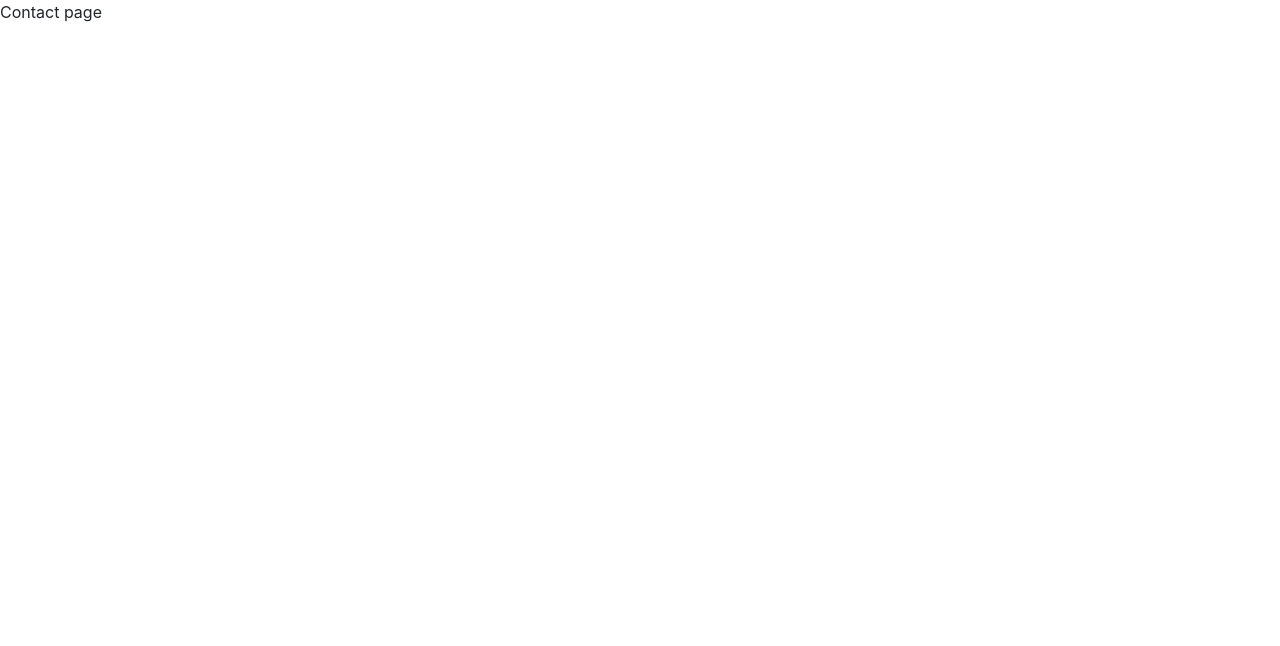
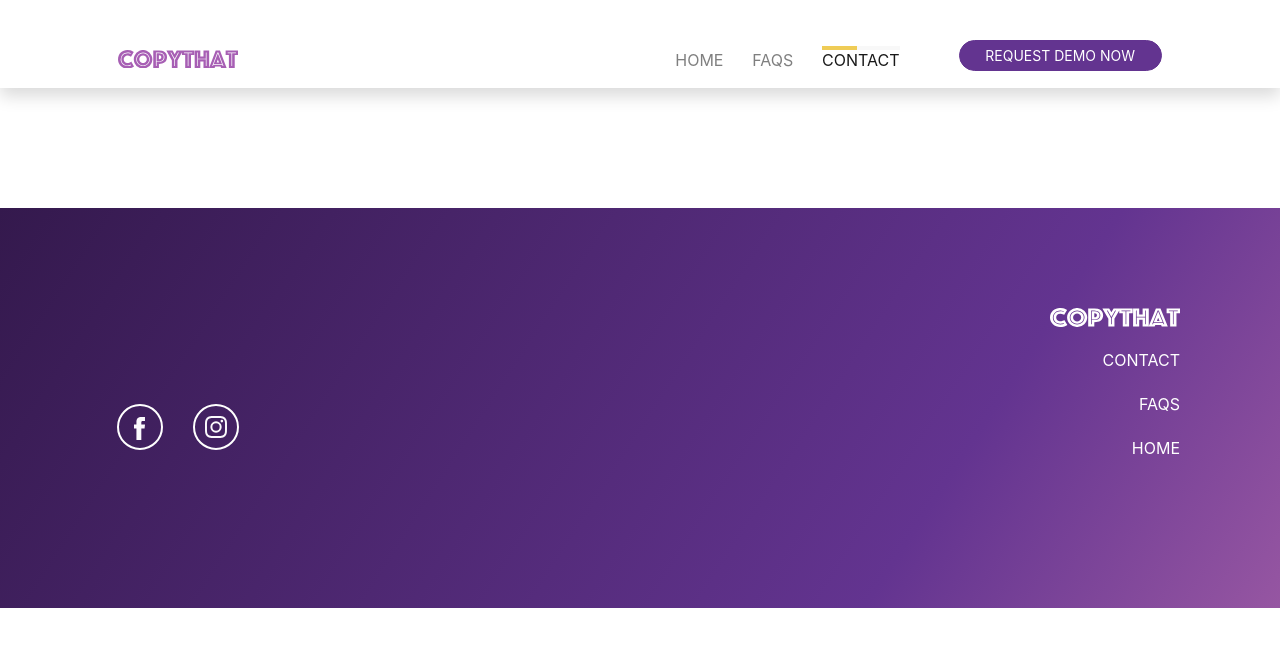
Before and after one commit to yashu2001/Copy_That, a React (Create React App) app: page /contact in a window 1280 px wide. Shown: the top 646 px of the page. Built offline with nearby package versions, Linux system fonts and the light colour scheme.

Commit message:
Navbar component made reuseable and contact page basic setup with navbar and footer done

```diff
--- a/src/components/COMMON/Navbar.js
+++ b/src/components/COMMON/Navbar.js
@@ -1,7 +1,7 @@
 import React from "react";
 import { Link } from "react-router-dom";
 import { Navbar, Nav, Button } from "react-bootstrap";
-export default function NAVBAR() {
+export default function NAVBAR({ activatedLink }) {
   return (
     <>
       <Navbar
@@ -31,11 +31,32 @@ export default function NAVBAR() {
         <Navbar.Collapse id="responsive-navbar-nav">
           <Nav className="ml-auto">
             <Nav className="nav-grp">
-              <Nav.Link href="/">HOME</Nav.Link>
-              <Nav.Link href="#" className="active">
-                <span className="active-span">FAQS</span>
+              <Nav.Link
+                href="/"
+                className={activatedLink === "home" ? "active" : ""}
+              >
+                <span className={activatedLink === "home" ? "active-span" : ""}>
+                  HOME
+                </span>
               </Nav.Link>
-              <Nav.Link href="/contact">CONTACT</Nav.Link>
+              <Nav.Link
+                href="#"
+                className={activatedLink === "faq" ? "active" : ""}
+              >
+                <span className={activatedLink === "faq" ? "active-span" : ""}>
+                  FAQS
+                </span>
+              </Nav.Link>
+              <Nav.Link
+                href="/contact"
+                className={activatedLink === "contact" ? "active" : ""}
+              >
+                <span
+                  className={activatedLink === "contact" ? "active-span" : ""}
+                >
+                  CONTACT
+                </span>
+              </Nav.Link>
             </Nav>
             <Nav>
               <Link to="/">
--- a/src/components/CONTACT/index.js
+++ b/src/components/CONTACT/index.js
@@ -1,9 +1,11 @@
-import React from 'react'
-
+import React from "react";
+import Navbar from "../COMMON/Navbar";
+import Footer from "../COMMON/Footer";
 export default function Index() {
-    return (
-        <div>
-            Contact page
-        </div>
-    )
+  return (
+    <>
+      <Navbar activatedLink="contact" />
+      <Footer />
+    </>
+  );
 }
--- a/src/components/FAQ/index.js
+++ b/src/components/FAQ/index.js
@@ -5,7 +5,7 @@ import Footer from "../COMMON/Footer";
 export default function Index() {
   return (
     <>
-      <Navbar />
+      <Navbar activatedLink="faq" />
       <Center />
       <Footer />
     </>
```
